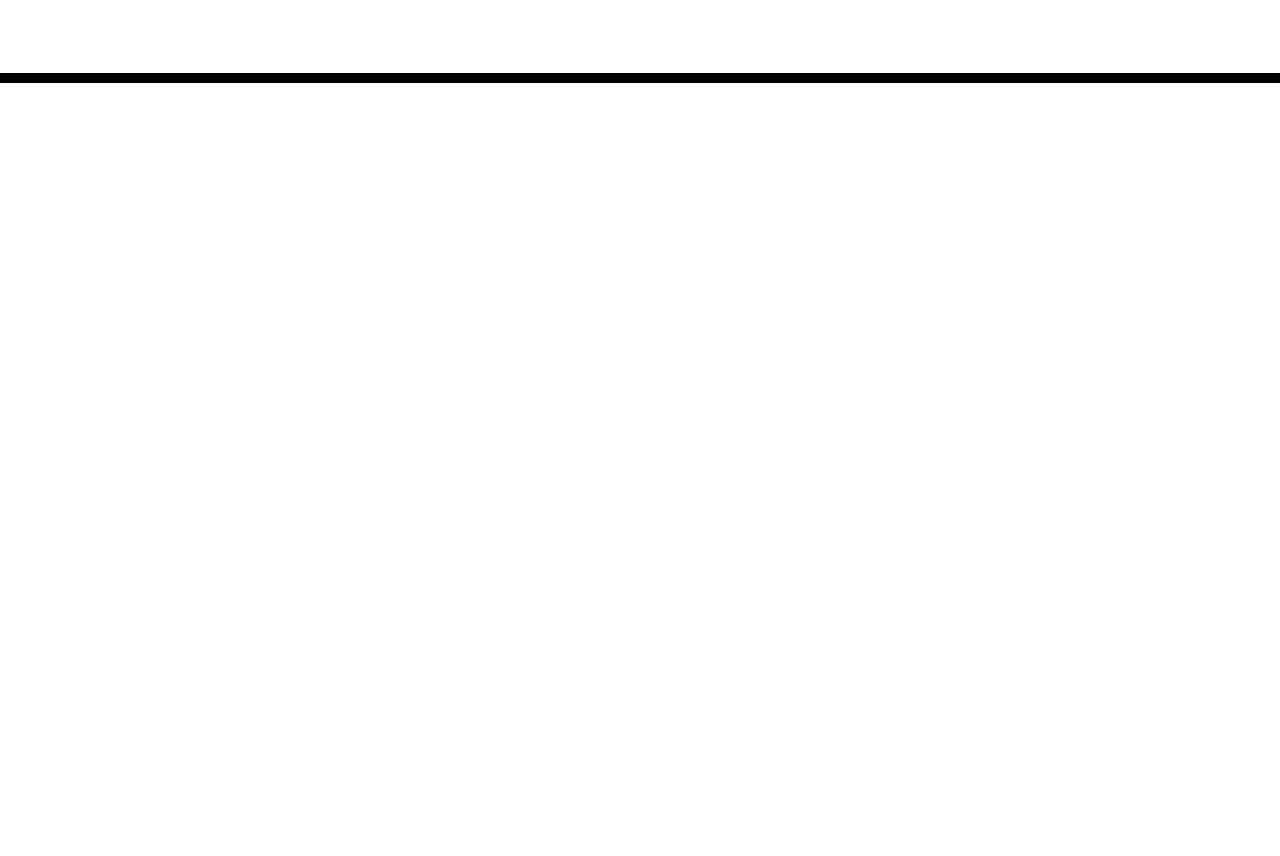
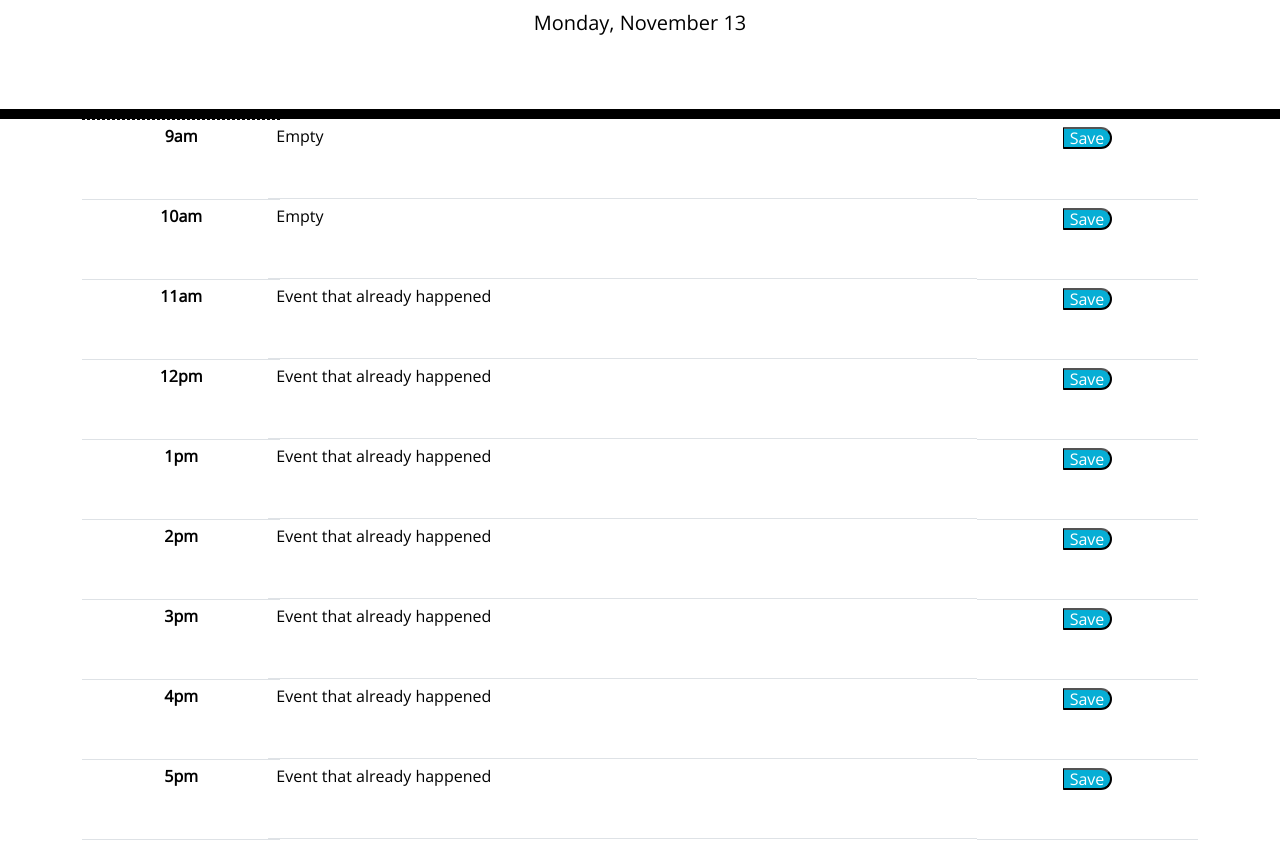
Before and after one commit to kaiwright/dailyPlanner, a plain HTML site: page index.html in a window 1280 px wide. Shown: the part 168-1024 px from the top of the page. Before the commit the page ends 800 px from the top, so only its background shows below. Drawn offline with nearby package versions, Linux system fonts and the light colour scheme.

Commit message:
Day and timeblocks are displayed

```diff
--- a/index.html
+++ b/index.html
@@ -32,9 +32,60 @@
     </header>
     <div class="container">
       <!-- Timeblocks go here -->
+      <table class="table">
+        <tbody>
+          <tr class="time-block">
+            <th class="hour">9am</th>
+            <td class="row">Empty</td>
+            <td><button class="saveBtn">Save</button></td>
+          </tr>
+          <tr class="time-block">
+            <th class="hour">10am</th>
+            <td class="row">Empty</td>
+            <td><button class="saveBtn">Save</button></td>
+          </tr>
+          <tr class="time-block">
+            <th class="hour">11am</th>
+            <td class="row">Event that already happened</td>
+            <td><button class="saveBtn">Save</button></td>
+          </tr>
+          <tr class="time-block">
+            <th class="hour">12pm</th>
+            <td class="row">Event that already happened</td>
+            <td><button class="saveBtn">Save</button></td>
+          </tr>
+          <tr class="time-block">
+            <th class="hour">1pm</th>
+            <td class="row">Event that already happened</td>
+            <td><button class="saveBtn">Save</button></td>
+          </tr>
+          <tr class="time-block">
+            <th class="hour">2pm</th>
+            <td class="row">Event that already happened</td>
+            <td><button class="saveBtn">Save</button></td>
+          </tr>
+          <tr class="time-block">
+            <th class="hour">3pm</th>
+            <td class="row">Event that already happened</td>
+            <td><button class="saveBtn">Save</button></td>
+          </tr>
+          <tr class="time-block">
+            <th class="hour">4pm</th>
+            <td class="row">Event that already happened</td>
+            <td><button class="saveBtn">Save</button></td>
+          </tr>
+          <tr class="time-block">
+            <th class="hour">5pm</th>
+            <td class="row">Event that already happened</td>
+            <td><button class="saveBtn">Save</button></td>
+          </tr>
+        </tbody>
+      </table>
+
     </div>
 
     <script src="https://cdnjs.cloudflare.com/ajax/libs/jquery/3.2.1/jquery.min.js"></script>
     <script src="https://cdn.jsdelivr.net/npm/dayjs@1/dayjs.min.js"></script>
+    <script src = "js/script.js"></script>
   </body>
 </html>
--- /dev/null
+++ b/js/script.js
@@ -0,0 +1,7 @@
+
+
+// displays the current date
+var todayDate = dayjs();
+$("#currentDay").text(todayDate.format("dddd" + ", " + "MMMM DD"));
+
+//
```
Also changed, not shown: images/05-third-party-apis-homework-demo.gif (deleted), 1 other file.
